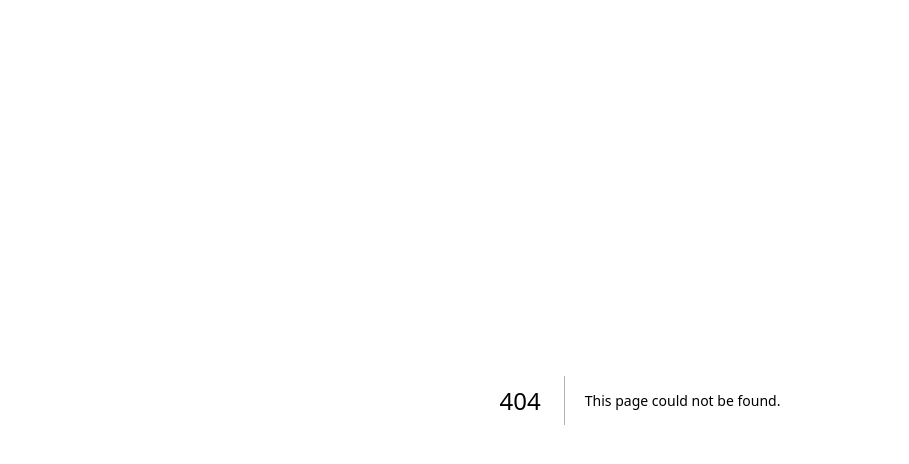
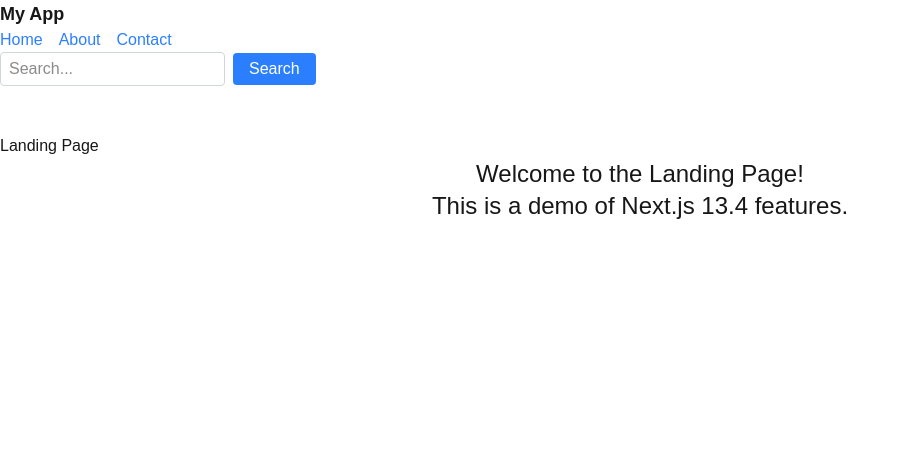
Before and after one commit to elkinmendoza/next15-new-functionalities, a Next.js app: page /landing-page in a window 1280 px wide. Before the commit this address had no page. Shown: the top 464 px of the page, without its empty margins (0-909 px from the left). Built offline with nearby package versions, Linux system fonts and the light colour scheme.

Commit message:
client component best approaches to avoid RSC to be defined as RCC if only the children or nested component are Client-side Component driven

```diff
--- /dev/null
+++ b/src/app/landing-page/page.tsx
@@ -0,0 +1,15 @@
+import { Navbar } from "@/components/navbar";
+
+
+export default function LandingPage() {
+    return (
+        <>
+        <Navbar />
+        <section className="w-full h-screen  my-12 m-auto">
+            <h1>Landing Page</h1>
+            <p className="text-center text-2xl">Welcome to the Landing Page!</p>
+            <p className="text-center text-2xl">This is a demo of Next.js 13.4 features.</p>
+        </section>
+        </>
+    );
+}
--- /dev/null
+++ b/src/components/nav-links.tsx
@@ -0,0 +1,13 @@
+import Link from "next/link";
+
+
+export const NavLinks = () => {
+    console.log("NavLinks component rendered");
+    return (
+        <div className="flex gap-4">
+            <Link href="/" className="text-blue-500 hover:underline">Home</Link>
+            <Link href="/about" className="text-blue-500 hover:underline">About</Link>
+            <Link href="/contact" className="text-blue-500 hover:underline">Contact</Link>
+        </div>
+    );
+}
--- /dev/null
+++ b/src/components/nav-search.tsx
@@ -0,0 +1,21 @@
+"use client";
+
+import { useState } from "react";
+
+export const NavSearch = () => {
+    const [search, setSearch] = useState("");
+
+    console.log("NavSearch component rendered");
+    return (
+        <div className="flex items-center">
+            <input
+                type="text"
+                placeholder="Search..."
+                className="border border-gray-300 rounded px-2 py-1"
+            />
+            <button className="ml-2 bg-blue-500 text-white rounded px-4 py-1">
+                Search
+            </button>
+        </div>
+    );
+}
--- /dev/null
+++ b/src/components/navbar.tsx
@@ -0,0 +1,13 @@
+import { NavLinks } from "./nav-links";
+import { NavSearch } from "./nav-search";
+
+export const Navbar = () => {
+    console.log("Navbar component rendered");
+    return (
+        <nav className="">
+        <div className="text-lg font-bold">My App</div>
+        <NavLinks/>
+        <NavSearch/>
+        </nav>
+    );
+    }
```
